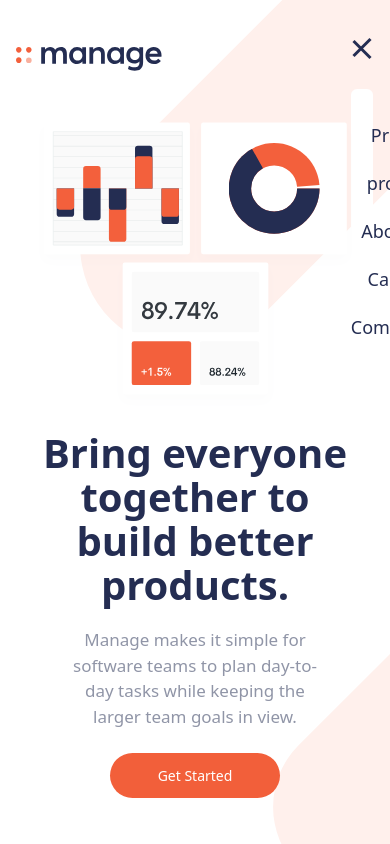
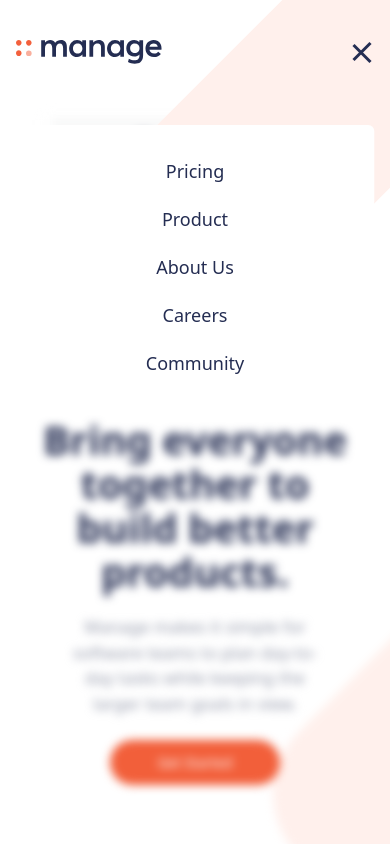
Before and after one commit to pleasantyomi/Manage, a React (Vite) app: page / in a window 390 px wide. Both pictures are taken after a click on the button 361 px from the left and 48 px from the top of the page. Shown: the top 844 px of the page. Built offline with nearby package versions, Linux system fonts and the light colour scheme.

Commit message:
hamburger

```diff
--- a/src/App.jsx
+++ b/src/App.jsx
@@ -4,17 +4,22 @@ import Hero from "./Components/Hero";
 import Manage from "./Components/Manage";
 import Simplify from "./Components/Simplify";
 import Testimony from "./Components/Testimony";
+import { useState } from "react";
 
 function App() {
+  const [isMenuOpen, setIsMenuOpen] = useState(false);
+
   return (
     <>
-      <div className="font-primary  pt-10 overflow-x-hidden bg-white">
-        <Header />
-        <Hero />
-        <Manage />
-        <Testimony />
-        <Simplify />
-        <Footer />
+      <div className="pt-10 font-primary overflow-x-hidden bg-white relative ">
+        <Header setIsMenuOpen={setIsMenuOpen} />
+        <div className={`${isMenuOpen ? "blurred" : ""}`}>
+          <Hero />
+          <Manage />
+          <Testimony />
+          <Simplify />
+          <Footer />
+        </div>
       </div>
     </>
   );
--- a/src/Components/Hamburger.jsx
+++ b/src/Components/Hamburger.jsx
@@ -1,39 +1,44 @@
-/* eslint-disable react/prop-types */
-import { useState } from "react";
+import { useState, useEffect } from "react";
 
-export default function Hamburger() {
+export default function Hamburger({ setIsMenuOpen }) {
   const [isOpen, setIsOpen] = useState(false);
+
   const toggleMenu = () => {
-    setIsOpen(!isOpen);
+    setIsOpen((prev) => !prev);
   };
+
+  useEffect(() => {
+    setIsMenuOpen(isOpen);
+  }, [isOpen, setIsMenuOpen]);
+
   return (
-    <div>
-      <button onClick={toggleMenu} className="grid gap-1">
+    <div className="">
+      <button onClick={toggleMenu} className="grid gap-1 relative z-20">
         <div
-          className={`bg-DarkBlue h-[3px] w-6 transition-transform duration-300 ease-in-out  ${
+          className={`bg-DarkBlue h-[3px] w-6 transition-transform duration-300 ease-in-out ${
             isOpen ? "rotate-45 translate-y-2" : ""
           }`}
         ></div>
         <div
-          className={`bg-DarkBlue h-[3px] w-6 transition-transform duration-300 ease-in-out  ${
+          className={`bg-DarkBlue h-[3px] w-6 transition-opacity duration-300 ease-in-out ${
             isOpen ? "opacity-0" : ""
           }`}
         ></div>
         <div
-          className={`bg-DarkBlue h-[3px] w-6 transition-transform duration-300 ease-in-out  ${
+          className={`bg-DarkBlue h-[3px] w-6 transition-transform duration-300 ease-in-out ${
             isOpen ? "-rotate-45 -translate-y-2" : ""
           }`}
         ></div>
       </button>
 
       <div
-        className={`mt-5 transition-opacity duration-300 ease-in-out ${
-          isOpen ? "opacity-100" : "opacity-0 pointer-events-none"
+        className={`transition-opacity duration-300 ease-in-out ${
+          isOpen ? "opacity-100 block" : "opacity-0 hidden"
         }`}
       >
-        <div className="bg-white absolute left-1/2 w-11/12 -translate-x-1/2 text-center font-[500] text-DarkBlue text-lg grid gap-5 py-8 rounded-md mt-3">
+        <div className="bg-white absolute left-1/2 transform -translate-x-1/2 w-11/12 text-center font-medium text-DarkBlue text-lg grid gap-5 py-8 rounded-md mt-16 z-50">
           <nav>Pricing</nav>
-          <nav>product</nav>
+          <nav>Product</nav>
           <nav>About Us</nav>
           <nav>Careers</nav>
           <nav>Community</nav>
--- a/src/Components/Header.jsx
+++ b/src/Components/Header.jsx
@@ -3,7 +3,7 @@ import Button from "./Button";
 import Hamburger from "./Hamburger";
 import image from "../assets/bg-tablet-pattern.svg";
 
-export default function Header() {
+export default function Header({ setIsMenuOpen }) {
   return (
     <div className="relative">
       <div className="lg:w-10/12 w-11/12 mx-auto flex justify-between items-center">
@@ -13,7 +13,7 @@ export default function Header() {
 
         <div className="grid-cols-5 font-[500] text-DarkBlue lg:grid hidden">
           <nav>Pricing</nav>
-          <nav>product</nav>
+          <nav>Product</nav>
           <nav>About Us</nav>
           <nav>Careers</nav>
           <nav>Community</nav>
@@ -32,8 +32,8 @@ export default function Header() {
           />
         </div>
 
-        <div className="lg:hidden block relative z-[10]">
-          <Hamburger />
+        <div className="lg:hidden block z-[10]">
+          <Hamburger setIsMenuOpen={setIsMenuOpen} />
         </div>
       </div>
     </div>
--- a/src/Components/Hero.jsx
+++ b/src/Components/Hero.jsx
@@ -9,7 +9,7 @@ export default function Hero() {
         <img
           src={illustrator}
           alt={"Illustrator"}
-          className="relative w-full h-full z-[9999] lg:hidden"
+          className="relative w-full h-full z-[1] lg:hidden"
         />
       </div>
       <div className="lg:flex grid justify-between items-center">
--- a/src/index.css
+++ b/src/index.css
@@ -5,13 +5,15 @@
 @tailwind components;
 
 @layer utilities {
-  /* Hide scrollbar for Chrome, Safari and Opera */
   .no-scrollbar::-webkit-scrollbar {
     display: none;
   }
-  /* Hide scrollbar for IE, Edge and Firefox */
   .no-scrollbar {
-    -ms-overflow-style: none; /* IE and Edge */
-    scrollbar-width: none; /* Firefox */
+    -ms-overflow-style: none;
+    scrollbar-width: none;
   }
 }
+.blurred {
+  filter: blur(5px);
+  transition: filter 0.3s ease-in-out;
+}
```
